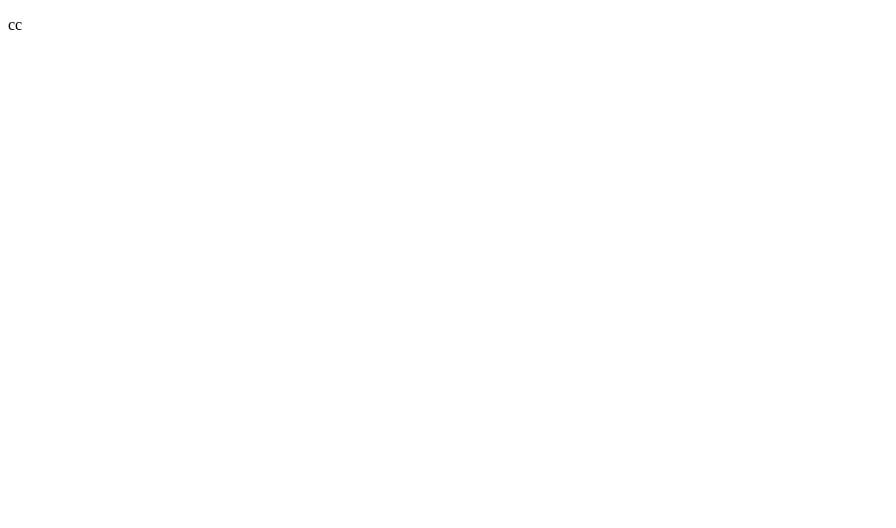
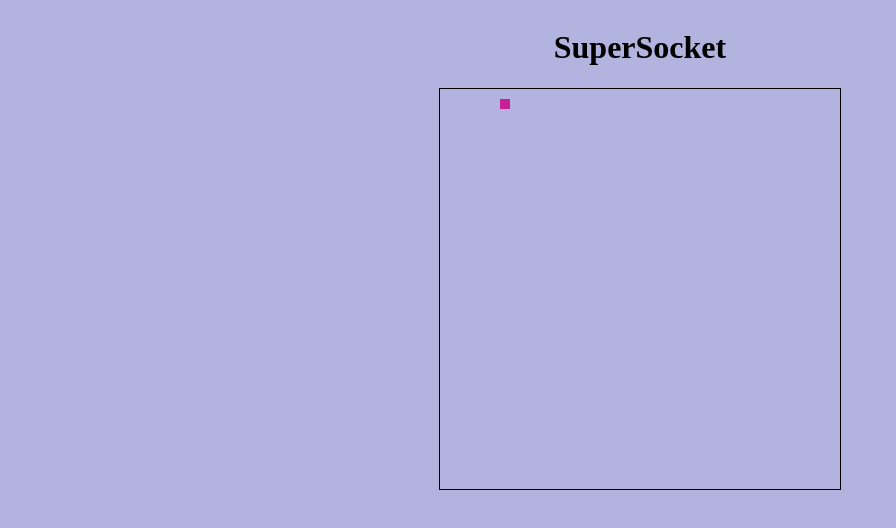
Before and after one commit to ffeaugas/Canvas_Socket_Playground, a plain HTML site: page client/index.html in a window 1280 px wide. Shown: the whole page, without its empty margins (0-896 px from the left). Drawn offline with Linux system fonts and the light colour scheme.

Commit message:
Testing basic animation

```diff
--- /dev/null
+++ b/client/game.js
@@ -0,0 +1,15 @@
+function loadGame() {
+  let rectPos = { x: 10, y: 10 };
+  const canvas = document.getElementById("canvas");
+  const ctx = canvas.getContext("2d");
+  ctx.fillStyle = "rgb(200, 30, 150)";
+  setInterval(() => {
+    ctx.clearRect(0, 0, 300, 300);
+    if (rectPos.x >= 290) rectPos.x = 10;
+    else rectPos.x += 10;
+    console.log("RECTPOS :  ", rectPos);
+    ctx.fillRect(rectPos.x, rectPos.y, 10, 10);
+  }, 1000);
+}
+
+loadGame();
--- a/client/index.html
+++ b/client/index.html
@@ -1,11 +1,18 @@
 <!DOCTYPE html>
 <html lang="en">
   <head>
+    <link href="style.css" rel="stylesheet" type="text/css" />
     <meta charset="UTF-8" />
     <meta name="viewport" content="width=device-width, initial-scale=1.0" />
     <title>SuperSocket</title>
   </head>
   <body>
-    <p>cc</p>
+    <header>
+      <h1>SuperSocket</h1>
+    </header>
+    <main>
+      <canvas id="canvas" width="400" height="400"></canvas>
+    </main>
+    <script type="text/javascript" src="./game.js"></script>
   </body>
 </html>
--- /dev/null
+++ b/client/style.css
@@ -0,0 +1,15 @@
+body {
+  background-color: rgb(179, 179, 223);
+  display: flex;
+  flex-direction: column;
+  justify-content: center;
+}
+
+header,
+main {
+  margin: 0 auto;
+}
+
+canvas {
+  border: solid black 1px;
+}
```
